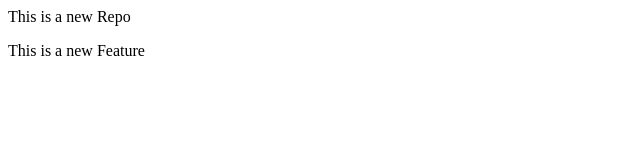
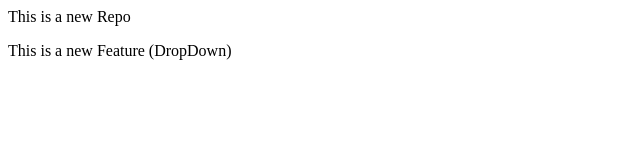
Before and after one commit to dhanushcrm/LocalRepo, a plain HTML site: page index.html in a window 1280 px wide. Shown: the full height of the page, 0-640 px from the left. Drawn offline with Linux system fonts and the light colour scheme.

Commit message:
Add DropDown

```diff
--- a/index.html
+++ b/index.html
@@ -1,2 +1,2 @@
 <p> This is a new Repo</p>
-<p> This is a new Feature</p>
+<p> This is a new Feature (DropDown)</p>
```
